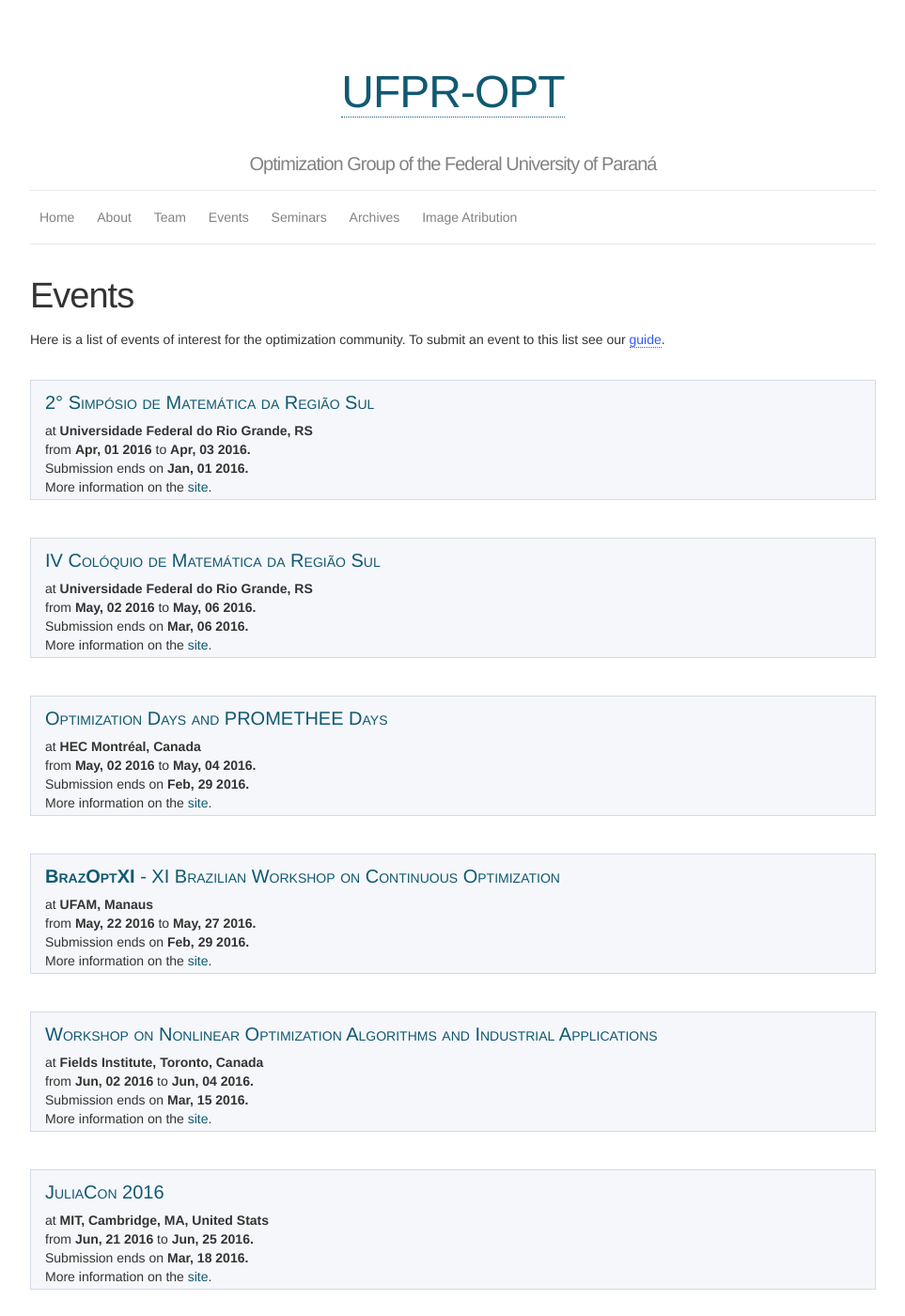
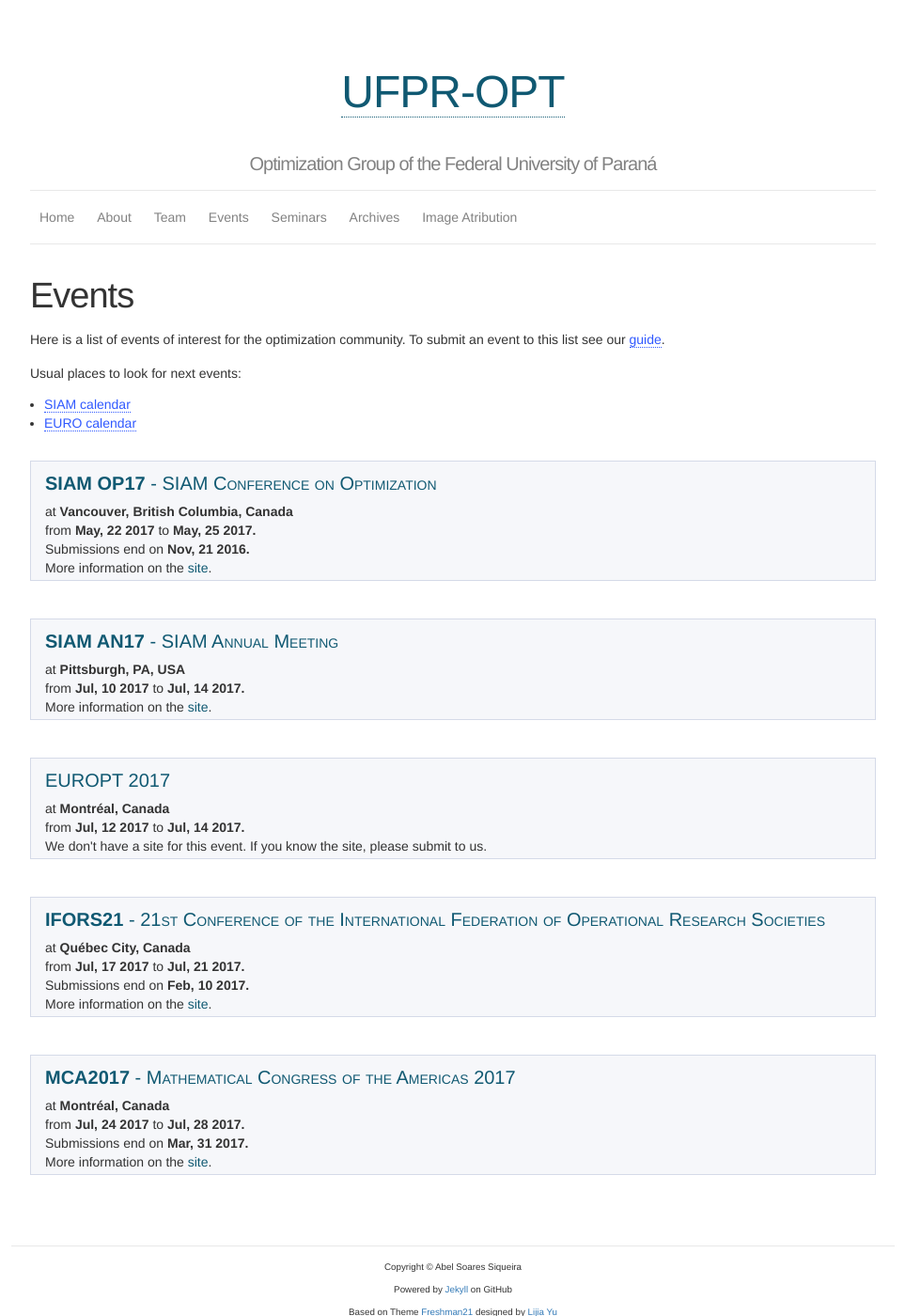
Before and after one commit to ufpr-pde/ufpr-opt.github.io, a Jekyll site: the page built from d_event_calendar.md, in a window 1280 px wide and 1400 px high. Shown: the whole window at 94% size, without its empty margins (158-1121 px from the left). Built offline with Jekyll 4.4.1, drawn with Linux system fonts in a browser that asks for light colours; some web fonts are replaced; some of the changed text lies outside the part shown.

Commit message:
Update events

```diff
--- a/_data/events.yml
+++ b/_data/events.yml
@@ -1,87 +1,50 @@
-- name: XI Brazilian Workshop on Continuous Optimization
-  acro: BrazOptXI
-  key: brazoptxi
-  venue: "UFAM, Manaus"
-  date: 2016-05-22
-  dateend: 2016-05-27
-  datesub: 2016-02-29
-  keywords: "Optimization"
-  url: "http://www.impa.br/opencms/en/eventos/store_2016/evento_1602"
+# - name: Event name
+#   acro: acronym of the event
+#   key: unique identifier (lower case/no spaces/no symbols)
+#   venue: Where is it?
+#   date: yyyy-mm-dd Beginning date
+#   dateend: yyyy-mm-dd End date
+#   datesub: yyyy-mm-dd End of submission date
+#   keywords: Some keywords, though I currently don't use this
+#   url: "Complete url of the event"
+- name: SIAM Conference on Optimization
+  acro: SIAM OP17
+  key: siamop17
+  venue: Vancouver, British Columbia, Canada
+  date: 2017-05-22
+  dateend: 2017-05-25
+  datesub: 2016-11-21
+  url: "http://www.siam.org/meetings/op17/"
 
-- name: 14th EUROPT Workshop on Advances in Continuous Optimization
-  acro: EUROPT2016
-  key: europt2016
-  venue: Warsaw (Poland)
-  date: 2016-07-01
-  dateend: 2016-07-02
-  datesub: 2016-03-15
-  keywords: "Optimization"
-  url: "http://www.europt2016.ia.pw.edu.pl/"
+- name: SIAM Annual Meeting
+  acro: SIAM AN17
+  key: siaman17
+  venue: Pittsburgh, PA, USA
+  date: 2017-07-10
+  dateend: 2017-07-14
+  url: "http://www.siam.org/meetings/an17/"
 
-- name: Fifth International Conference on Continuous Optimization
-  acro: ICCOPT2016
-  key: iccopt2016
-  venue: Tokyo, Japan
-  date: 2016-08-06
-  dateend: 2016-08-11
-  datesub: 2016-04-15
-  keywords: "Optimization"
-  url: "http://www.iccopt2016.tokyo/"
+- name: Mathematical Congress of the Americas 2017
+  acro: MCA2017
+  key: mca2017
+  venue: Montréal, Canada
+  date: 2017-07-24
+  dateend: 2017-07-28
+  datesub: 2017-03-31
+  url: "https://mca2017.org/abstract-submission"
 
-- name: IV Colóquio de Matemática da Região Sul
-  key: ivcoloquio
-  venue: Universidade Federal do Rio Grande, RS
-  date: 2016-05-02
-  dateend: 2016-05-06
-  datesub: 2016-03-06
-  url: "http://www.sbm.org.br/coloquio-sul-4/"
+- name: 21st Conference of the International Federation of Operational Research
+    Societies
+  acro: IFORS21
+  key: ifors21
+  venue: Québec City, Canada
+  date: 2017-07-17
+  dateend: 2017-07-21
+  datesub: 2017-02-10
+  url: "http://ifors2017.ca/"
 
-- name: 2° Simpósio de Matemática da Região Sul
-  key: 2simposio
-  venue: Universidade Federal do Rio Grande, RS
-  date: 2016-04-01
-  dateend: 2016-04-03
-  datesub: 2016-01-01
-  url: "http://anpmat.sbm.org.br/simposio-sul-2/"
-
-- name: XIV International Conference on Stochastic Programming
-  acro: ICSP2016
-  key: icsp2016
-  venue: Búzios, RJ
-  date: 2016-06-25
-  dateend: 2016-07-01
-  datesub: 2016-01-15
-  url: "http://icsp2016.sciencesconf.org/"
-
-- name: JuliaCon 2016
-  key: juliacon2016
-  venue: MIT, Cambridge, MA, United Stats
-  date: 2016-06-21
-  dateend: 2016-06-25
-  datesub: 2016-03-18
-  url: "http://juliacon.org/"
-
-- name: Workshop on Nonlinear Optimization Algorithms and Industrial Applications
-  key: wstoronto
-  venue: Fields Institute, Toronto, Canada
-  date: 2016-06-02
-  dateend: 2016-06-04
-  datesub: 2016-03-15
-  url: "http://www.fields.utoronto.ca/programs/scientific/15-16/algorithms/"
-
-- name: Optimization Days and PROMETHEE Days
-  key: optdays
-  venue: HEC Montréal, Canada
-  date: 2016-05-02
-  dateend: 2016-05-04
-  datesub: 2016-02-29
-  url: "https://symposia.gerad.ca/jopt2016/en/home"
-
-- name: The 5th International Congress on Mathematical Software
-  acro: ICMS2016
-  key: icms2016
-  venue: Berlin
-  date: 2016-07-11
-  dateend: 2016-07-14
-  datesub: 2016-03-31
-  url: "http://icms2016.zib.de/"
+- name: EUROPT 2017
+  key: europt2017
+  venue: Montréal, Canada
+  date: 2017-07-12
+  dateend: 2017-07-14
--- a/d_event_calendar.md
+++ b/d_event_calendar.md
@@ -7,6 +7,10 @@
 Here is a list of events of interest for the optimization community.
 To submit an event to this list see our
 [guide]({{ site.baseurl }}/2016/01/26/new-events.html).
+
+Usual places to look for next events:
+- [SIAM calendar](http://siam.org/meetings/calendar.php)
+- [EURO calendar](https://www.euro-online.org/web/pages/460/calendar)
 
 {% assign events = site.data.events | sort: 'date' %}
 {% for event in events %}
@@ -29,11 +33,18 @@
 on <strong> {{ event.date | date: "%b, %d %Y" }}. </strong>
 {% endif %}
 <br>
-Submission ends
+{% if event.datesub %}
+Submissions end
 on <strong> {{ event.datesub | date: "%b, %d %Y" }}. </strong>
 <br>
+{% endif %}
+{% if event.url %}
 More information on the
 <a href="{{ event.url }}">site</a>.
+{% else %}
+We don't have a site for this event.
+If you know the site, please submit to us.
+{% endif %}
 </div>
 
 {% endfor %}
```
